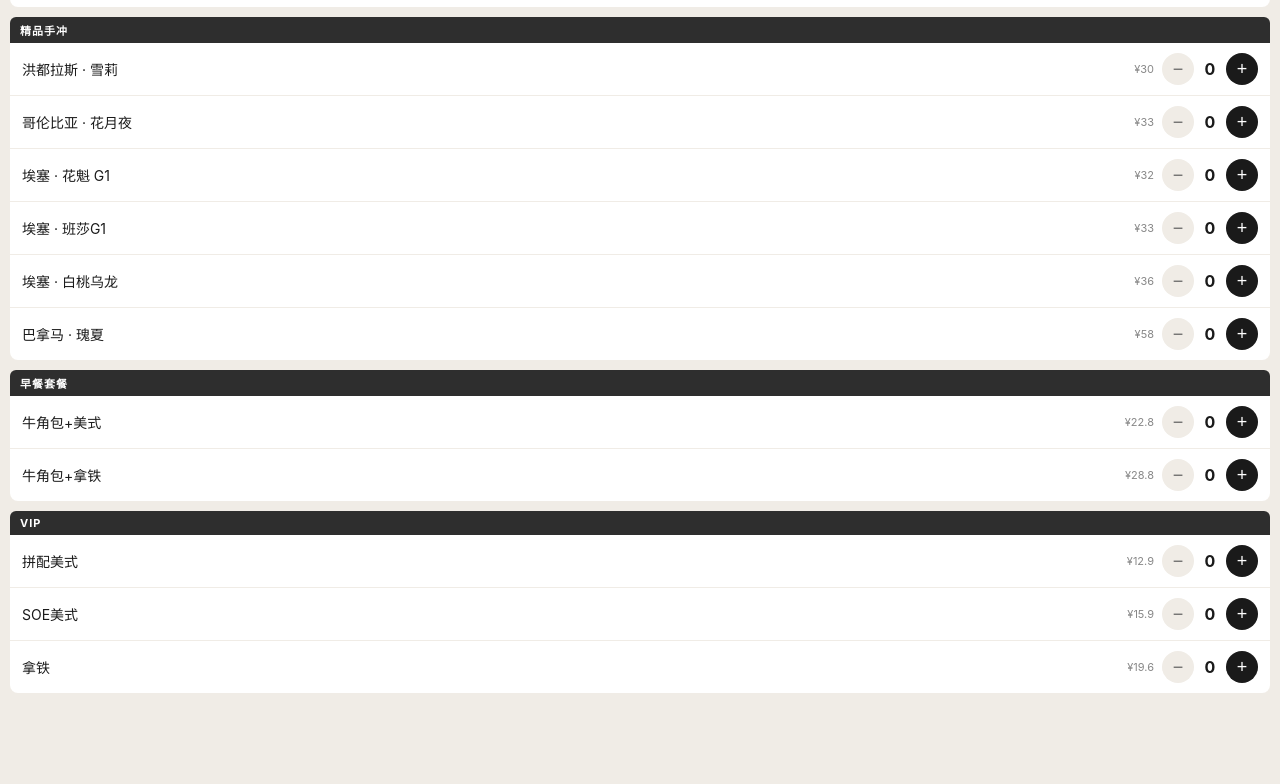
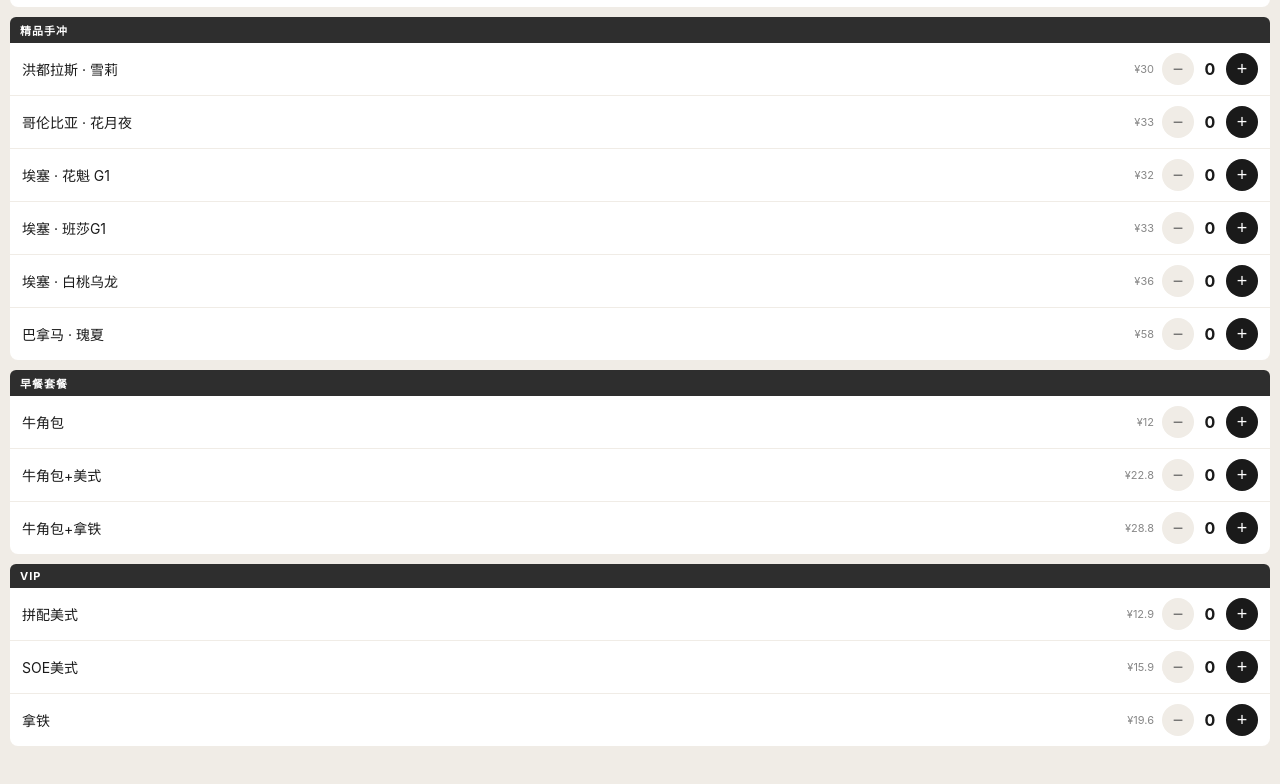
Before and after one commit to cevencheung/dax.sales, a plain HTML site: page index.html in a window 1280 px wide. Shown: the part 1108-1892 px from the top of the page. Drawn offline with Linux system fonts and the light colour scheme.

Commit message:
Add files via upload

```diff
--- a/index.html
+++ b/index.html
@@ -234,7 +234,8 @@ const PRODUCTS = [
   { cat: "",               name: "埃塞 · 班莎G1",       price: 33   },
   { cat: "",               name: "埃塞 · 白桃乌龙",     price: 36   },
   { cat: "",               name: "巴拿马 · 瑰夏",       price: 58   },
-  { cat: "早餐套餐",       name: "牛角包+美式",         price: 22.8 },
+  { cat: "早餐套餐",       name: "牛角包",              price: 12   },
+  { cat: "",               name: "牛角包+美式",         price: 22.8 },
   { cat: "",               name: "牛角包+拿铁",         price: 28.8 },
   { cat: "VIP",            name: "拼配美式",             price: 12.9 },
   { cat: "",               name: "SOE美式",              price: 15.9 },
```
